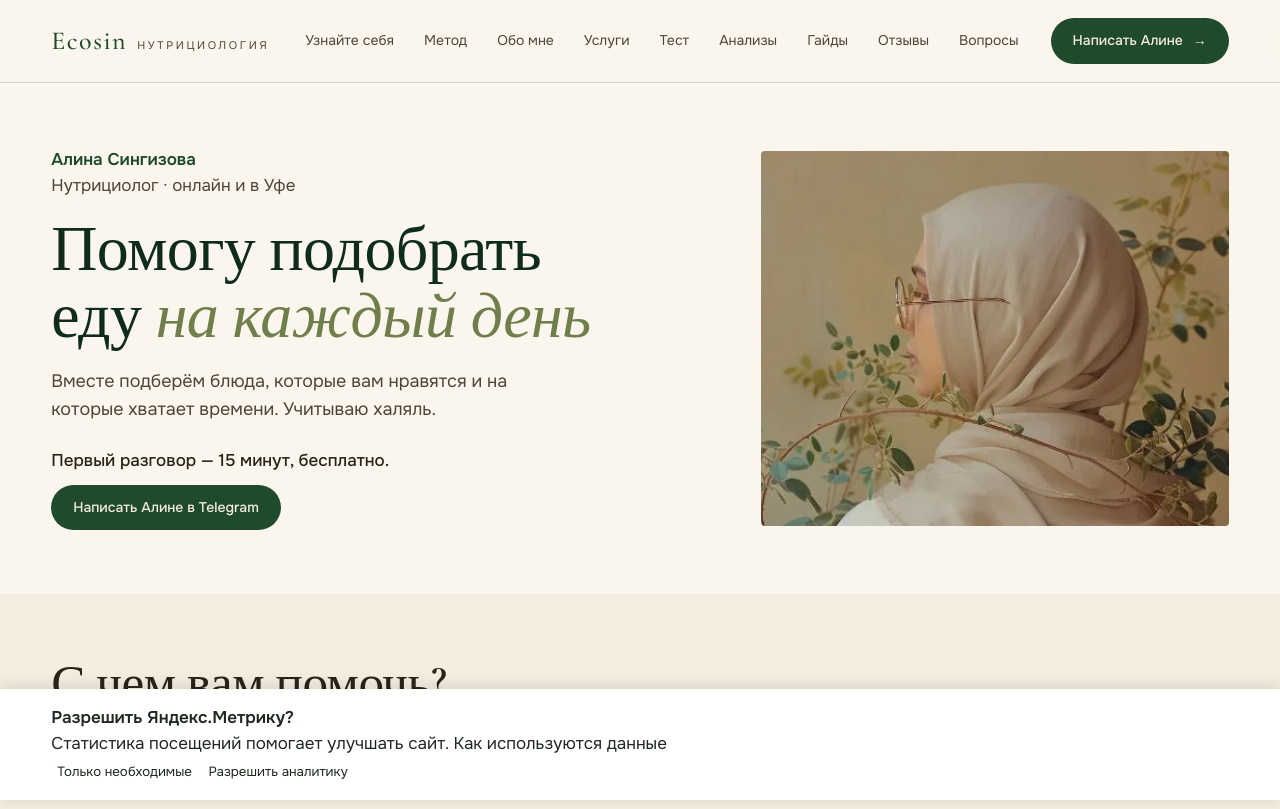
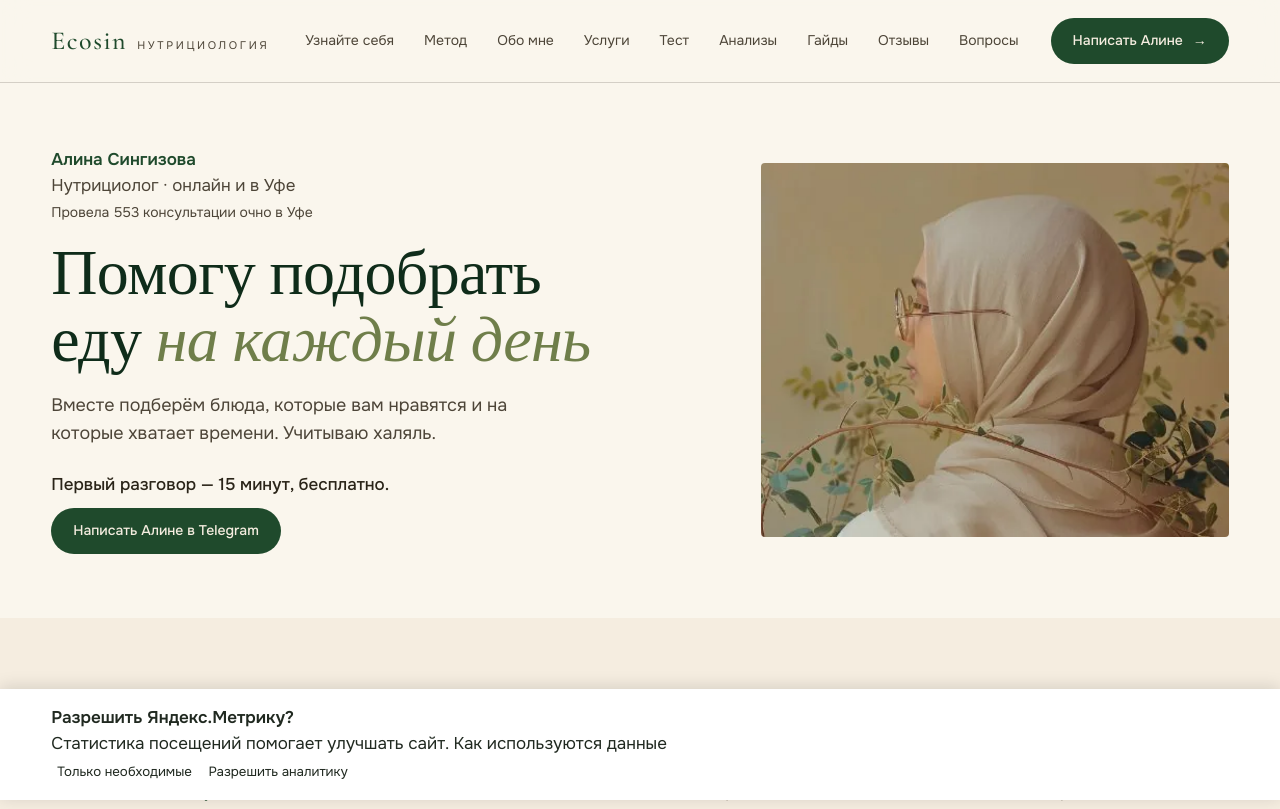
Before and after one commit to a6340374-stack/EcosinPregnancy, a plain HTML site: page index.html in a window 1280 px wide. Shown: the top 809 px of the page. Drawn offline with nearby package versions, Linux system fonts and the light colour scheme.

Commit message:
Add in-person consultation count to Alina's introduction

```diff
--- a/index.html
+++ b/index.html
@@ -188,6 +188,7 @@ p{margin:0;text-wrap:pretty;}
 }
 .hero-byline{grid-area:byline;align-self:end;color:var(--ink-soft);}
 .hero-byline strong{color:var(--forest);font-weight:600;}
+.hero-experience{display:block;margin-top:4px;font-size:14px;line-height:1.4;text-wrap:pretty;}
 .hero-copy{grid-area:copy;align-self:start;}
 .hero-h{font-size:clamp(42px,5vw,72px);line-height:1.04;color:var(--forest-deep);}
 .hero-lede{max-width:42ch;margin-top:18px;font-size:18px;color:var(--ink-soft);}
@@ -942,7 +943,9 @@ p{margin:0;text-wrap:pretty;}
 <!-- ============================== HERO ============================== -->
 <section class="hero">
   <div class="wrap hero-grid">
-    <p class="hero-byline"><strong>Алина Сингизова</strong><br>Нутрициолог · онлайн и в Уфе</p>
+    <p class="hero-byline"><strong>Алина Сингизова</strong><br>Нутрициолог · онлайн и в Уфе
+      <span class="hero-experience">Провела 553 консультации очно в Уфе</span>
+    </p>
     <div class="portrait-wrap">
       <img src="img/alina-portrait.webp" width="640" height="360" alt="Алина Сингизова" decoding="async" fetchpriority="high">
     </div>
--- a/src/assets/landing.css
+++ b/src/assets/landing.css
@@ -118,6 +118,7 @@ p{margin:0;text-wrap:pretty;}
 }
 .hero-byline{grid-area:byline;align-self:end;color:var(--ink-soft);}
 .hero-byline strong{color:var(--forest);font-weight:600;}
+.hero-experience{display:block;margin-top:4px;font-size:14px;line-height:1.4;text-wrap:pretty;}
 .hero-copy{grid-area:copy;align-self:start;}
 .hero-h{font-size:clamp(42px,5vw,72px);line-height:1.04;color:var(--forest-deep);}
 .hero-lede{max-width:42ch;margin-top:18px;font-size:18px;color:var(--ink-soft);}
```
Also changed, not shown: src/pages/index.html (+3 -1 lines).
